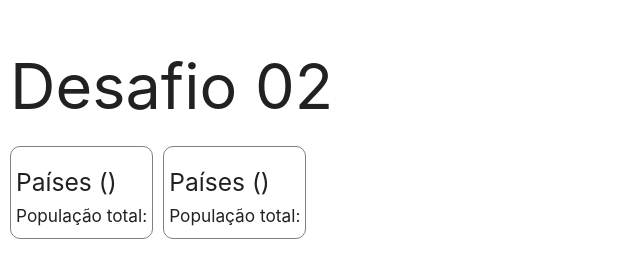
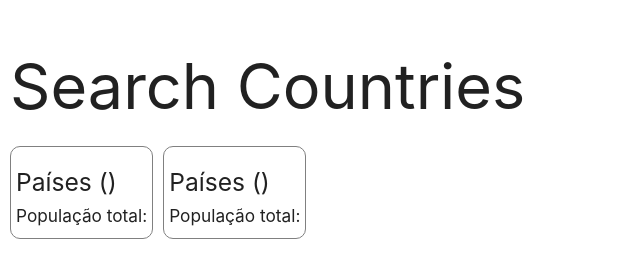
Before and after one commit to leandross86/Desafio_01_IGTI, a plain HTML site: page Modulo01_IGTI/Exercises/trabalhoPratico02-searchCountries/index.html in a window 1280 px wide. Shown: the whole page, without its empty margins (0-640 px from the left). Drawn offline with nearby package versions, Linux system fonts and the light colour scheme; no server answers.

Commit message:
Organizando tudo

```diff
--- a/Modulo01_IGTI/Exercises/exercicio-guiado/index.html
+++ b/Modulo01_IGTI/Exercises/trabalhoPratico02-searchCountries/index.html
@@ -11,10 +11,10 @@
     />
     <link rel="stylesheet" href="./css/style.css" />
 
-    <title>Desafio 02</title>
+    <title>Trabalho Prático 02</title>
   </head>
   <body>
-    <h1>Desafio 02</h1>
+    <h1>Search Countries</h1>
 
     <div class="country-container">
       <div class="country-list">
```
Also changed, not shown: Modulo01_IGTI/Exercises/trabalhoPratico01-RGB/README.md, Modulo01_IGTI/Exercises/trabalhoPratico01-RGB/index.html (renamed from Modulo01_IGTI/Challenge01/index.html), Modulo01_IGTI/Exercises/trabalhoPratico01-RGB/script.js (renamed from Modulo01_IGTI/Challenge01/script.js), Modulo01_IGTI/Exercises/trabalhoPratico01-RGB/style.css (renamed from Modulo01_IGTI/Challenge01/style.css), Modulo01_IGTI/Exercises/trabalhoPratico02-searchCountries/css/style.css (renamed from Modulo01_IGTI/Exercises/exercicio-guiado/css/style.css), Modulo01_IGTI/Exercises/trabalhoPratico02-searchCountries/js/script.js (renamed from Modulo01_IGTI/Exercises/exercicio-guiado/js/script.js).
